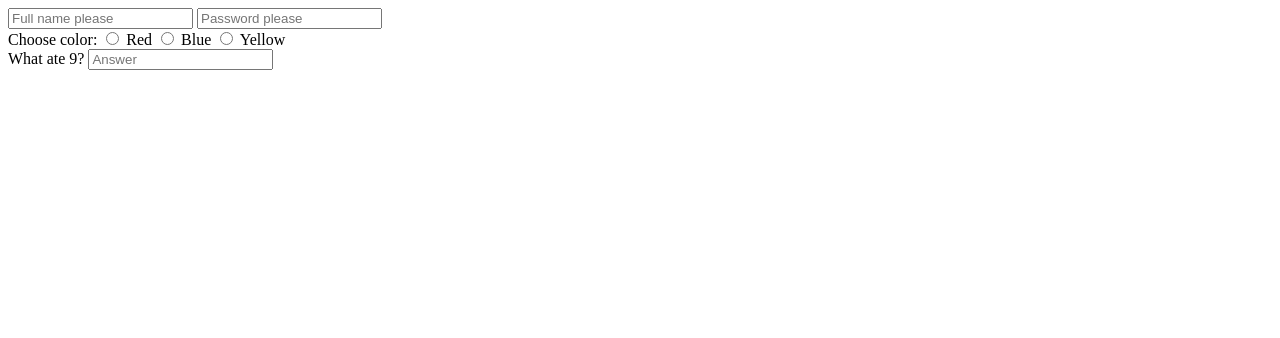
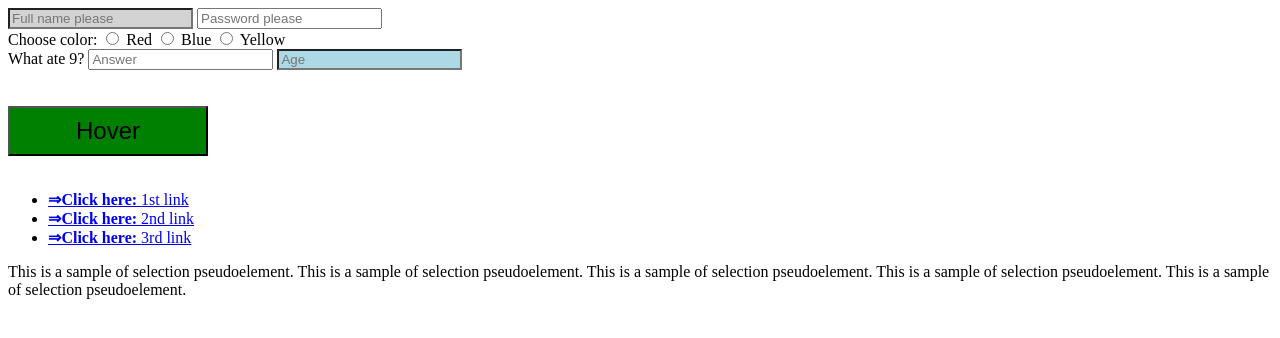
Before and after one commit to Asim-Paudel-CS/lecture1, a plain HTML site: page datalist.html in a window 1280 px wide. Drawn offline with Linux system fonts and the light colour scheme.

Commit message:
half of lecture1 complete

```diff
--- a/datalist.html
+++ b/datalist.html
@@ -1,7 +1,8 @@
 <!DOCTYPE html>
 <html>
   <head>
-    <title></title>
+    <title>Inputs</title>
+    <link rel="stylesheet" href="inputstyle.css">
   </head>
   <body>
     <form>
@@ -29,6 +30,16 @@
           <option value="8">
           <option value="9">
         </datalist>
+        <input name="number" type="number" placeholder="Age">
       </div>
+      <br><br>
+      <button>Hover</button>
+      <br><br>
+      <ul>
+        <li><a href="#">1st link</a></li>
+        <li><a href="#">2nd link</a></li>
+        <li><a href="#">3rd link</a></li>
+      </ul>
+      <p>This is a sample of selection pseudoelement. This is a sample of selection pseudoelement. This is a sample of selection pseudoelement. This is a sample of selection pseudoelement. This is a sample of selection pseudoelement.</p>
   </body>
 </html>
--- /dev/null
+++ b/inputstyle.css
@@ -0,0 +1,26 @@
+input[type=text]{
+  background-color: lightgrey;
+}
+input[type=number]{
+  background-color: lightblue;
+}
+button{
+  width: 200px;
+  height: 50px;
+  font-size: 24px;
+  background-color: green;
+}
+/*pseudoclass*/
+button:hover{
+  background-color: lightblue;
+  font-size: 40px;
+}
+/*pseudoelements*/
+a::before{
+  content: "\21d2 Click here: ";
+  font-weight: bold;
+}
+p::selection{
+  color: red;
+  background-color: yellow;
+}
--- /dev/null
+++ b/part2styles.css
@@ -0,0 +1,12 @@
+h1,h2{
+  color: red;
+  text-align: center;
+}
+/*selecting decendents*/
+ol li {
+  color: red;
+}
+/*selecting immidiate decendents*/
+ul > li {
+  color: blue;
+}
```
Also changed, not shown: part2.html (added, +26 -0 lines).
